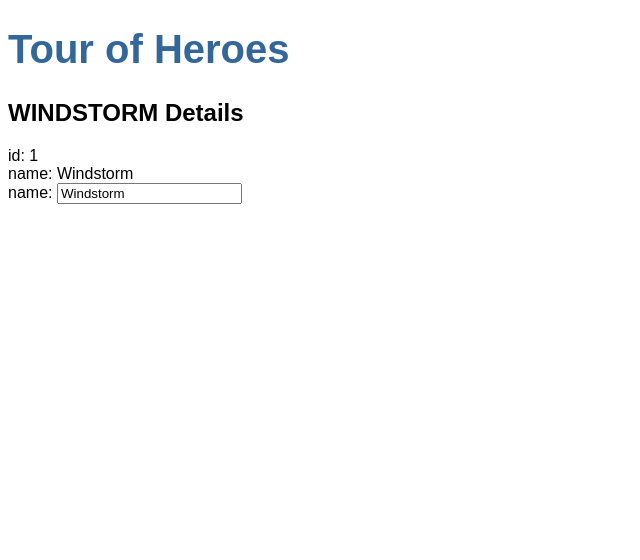
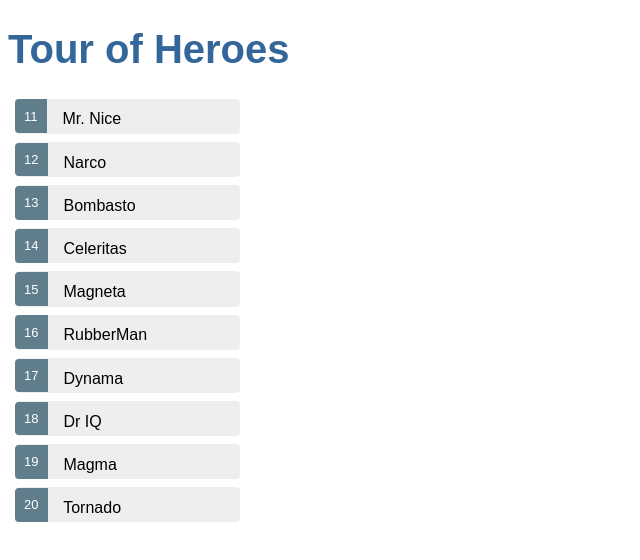
Before and after one commit to asmal95/angular-tour-of-heroes, an Angular app: page / in a window 1280 px wide. Shown: the top 560 px of the page, without its empty margins (0-640 px from the left). Built offline with nearby package versions, Linux system fonts and the light colour scheme.

Commit message:
List of items

```diff
--- a/src/app/heroes/heroes.component.css
+++ b/src/app/heroes/heroes.component.css
@@ -0,0 +1,48 @@
+/* HeroesComponent's private CSS styles */
+.selected {
+  background-color: #CFD8DC !important;
+  color: white;
+}
+.heroes {
+  margin: 0 0 2em 0;
+  list-style-type: none;
+  padding: 0;
+  width: 15em;
+}
+.heroes li {
+  cursor: pointer;
+  position: relative;
+  left: 0;
+  background-color: #EEE;
+  margin: .5em;
+  padding: .3em 0;
+  height: 1.6em;
+  border-radius: 4px;
+}
+.heroes li.selected:hover {
+  background-color: #BBD8DC !important;
+  color: white;
+}
+.heroes li:hover {
+  color: #607D8B;
+  background-color: #DDD;
+  left: .1em;
+}
+.heroes .text {
+  position: relative;
+  top: -3px;
+}
+.heroes .badge {
+  display: inline-block;
+  font-size: small;
+  color: white;
+  padding: 0.8em 0.7em 0 0.7em;
+  background-color: #607D8B;
+  line-height: 1em;
+  position: relative;
+  left: -1px;
+  top: -4px;
+  height: 1.8em;
+  margin-right: .8em;
+  border-radius: 4px 0 0 4px;
+}
--- a/src/app/heroes/heroes.component.html
+++ b/src/app/heroes/heroes.component.html
@@ -1,9 +1,17 @@
-<h2>{{ hero.name | uppercase }} Details</h2>
-<div><span>id: </span>{{hero.id}}</div>
-<div><span>name: </span>{{hero.name}}</div>
+<div *ngIf="selectedHero">
+  <h2>{{ selectedHero.name | uppercase }} Details</h2>
+  <div><span>id: </span>{{selectedHero.id}}</div>
+  <div>
+    <label>name:
+      <input [(ngModel)]="selectedHero.name" placeholder="name">
+    </label>
+  </div>
+</div>
 
-<div>
-  <label>name:
-    <input [(ngModel)]="hero.name" placeholder="name">
-  </label>
-</div>
+<ul class="heroes">
+  <li *ngFor="let hero of heroes"
+      (click)="onSelect(hero)"
+      [class.selected]="hero === selectedHero">
+    <span class="badge">{{hero.id}}</span> {{hero.name}}
+  </li>
+</ul>
--- a/src/app/heroes/heroes.component.ts
+++ b/src/app/heroes/heroes.component.ts
@@ -1,5 +1,6 @@
 import { Component, OnInit } from '@angular/core';
 import { Hero } from '../hero';
+import { HEROES} from '../mock-heroes';
 
 @Component({
   selector: 'app-heroes',
@@ -8,10 +9,13 @@
 })
 export class HeroesComponent implements OnInit {
 
-  hero: Hero = {
-    id: 1,
-    name: 'Windstorm'
-  };
+  heroes = HEROES;
+
+  selectedHero: Hero;
+
+  onSelect(hero: Hero): void {
+    this.selectedHero = hero;
+  }
 
   constructor() { }
 
--- /dev/null
+++ b/src/app/mock-heroes.ts
@@ -0,0 +1,14 @@
+import { Hero } from './hero';
+
+export const HEROES: Hero[] = [
+  { id: 11, name: 'Mr. Nice' },
+  { id: 12, name: 'Narco' },
+  { id: 13, name: 'Bombasto' },
+  { id: 14, name: 'Celeritas' },
+  { id: 15, name: 'Magneta' },
+  { id: 16, name: 'RubberMan' },
+  { id: 17, name: 'Dynama' },
+  { id: 18, name: 'Dr IQ' },
+  { id: 19, name: 'Magma' },
+  { id: 20, name: 'Tornado' }
+];
```
